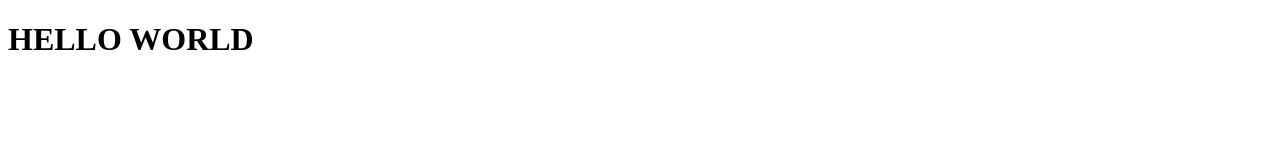
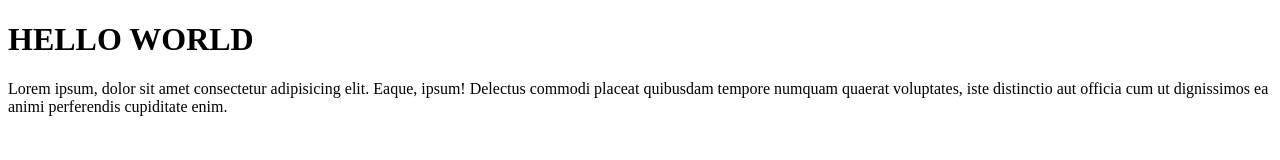
Before and after one commit to ganden16/git-test, a plain HTML site: page index.html in a window 1280 px wide. Drawn offline with Linux system fonts and the light colour scheme.

Commit message:
menambah paragraf

```diff
--- a/index.html
+++ b/index.html
@@ -8,5 +8,11 @@
   </head>
   <body>
     <h1>HELLO WORLD</h1>
+    <p>
+      Lorem ipsum, dolor sit amet consectetur adipisicing elit. Eaque, ipsum!
+      Delectus commodi placeat quibusdam tempore numquam quaerat voluptates,
+      iste distinctio aut officia cum ut dignissimos ea animi perferendis
+      cupiditate enim.
+    </p>
   </body>
 </html>
```
